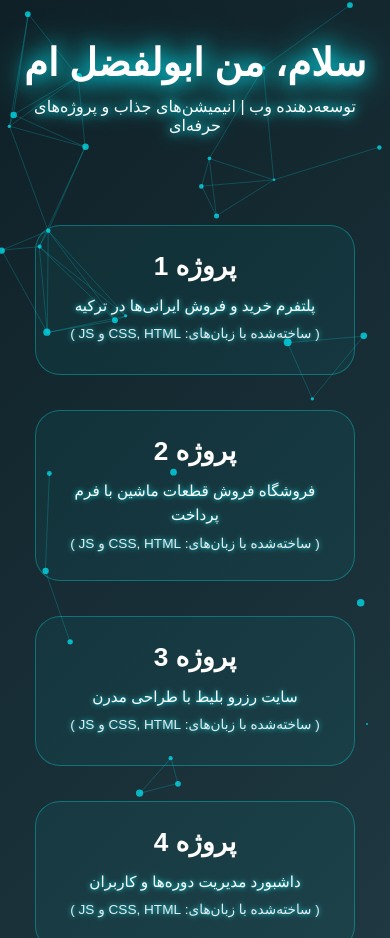
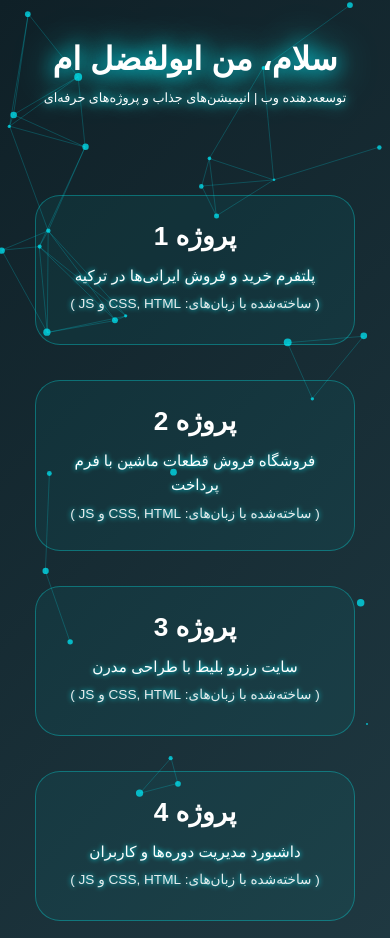
Before and after one commit to avalamir911-collab/Profile, a plain HTML site: page index.html in a window 390 px wide. Shown: the top 938 px of the page. Drawn offline with Linux system fonts and the light colour scheme; a web font is replaced by a local one.

Commit message:
Add files via upload

```diff
--- a/style.css
+++ b/style.css
@@ -114,10 +114,10 @@ header p {
 @media (max-width: 768px) {
   .card{ padding: 25px; }
   header p{
-    font-size: 1rem;
+    font-size: 0.8rem;
   }
   header h1{
-    font-size: 2.4rem;
+    font-size: 2rem;
   }
 }
 
```
